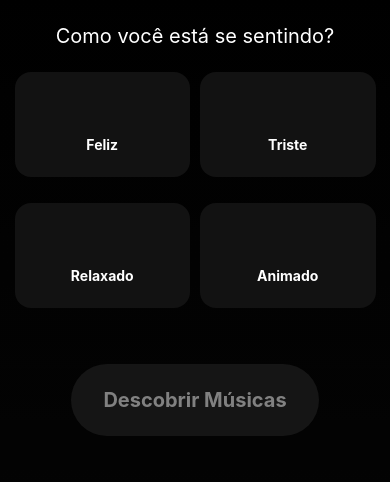
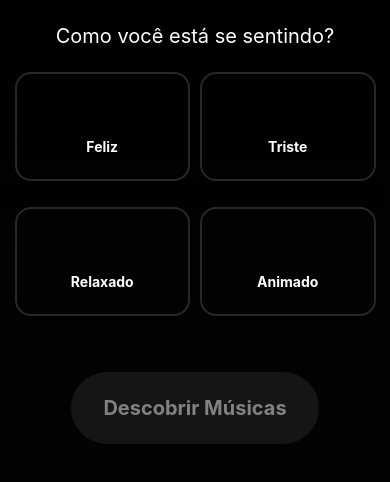
Before and after one commit to Itaifos/dm-app-sofiati, a React Native app: screen / in a window 390 px wide. Shown: the top 482 px of the page. Built offline with nearby package versions, Linux system fonts and the light colour scheme; some icons are missing.

Commit message:
:lipstick: Feat:  mudando background do EmotionButton

```diff
--- a/src/constants/Colors.js
+++ b/src/constants/Colors.js
@@ -8,21 +8,21 @@ export const COLORS = {
     feliz: {
       primary: "#FFD700",
       secondary: "#FFA500",
-      background: "rgba(255, 215, 0, 0.1)",
+      background: "#FFD700",
     },
     triste: {
       primary: "#4169E1",
       secondary: "#8A2BE2",
-      background: "rgba(65, 105, 225, 0.1)",
+      background: "#4169E1",
     },
     relaxado: {
       primary: "#2E8B57",
       secondary: "#20B2AA",
-      background: "rgba(46, 139, 87, 0.1)",
+      background: "#2E8B57",
     },
     animado: {
       primary: "#FF4500",
       secondary: "#FF1493",
-      background: "rgba(255, 69, 0, 0.1)",
+      background: "#FF4500",
     },
   }
--- a/src/screens/Components/EmotionButton.js
+++ b/src/screens/Components/EmotionButton.js
@@ -2,21 +2,32 @@
 import { TouchableOpacity, Text, StyleSheet, View } from "react-native"
 import { COLORS } from "../../constants/Colors"
 import {SIZES, SPACING } from "../../constants/Themes"
+import { GradientColor } from "../Components/GradientColor"
 
 export const EmotionButton = ({ icon: Icon, label, selected, onPress }) => {
   const emotionColors = COLORS[label]
-  const backgroundColor = selected ? COLORS.white : COLORS.darkGray
-  const textColor = selected ? emotionColors.primary : COLORS.white
-  const borderColor = selected ? emotionColors.primary : COLORS.mediumGray
+  const borderColor = selected ? "transparent" : COLORS.mediumGray
+  const textColor = COLORS.white
+  const backgroundColor = selected ? emotionColors.primary : COLORS.darkGray
+
 
   return (
-    <TouchableOpacity style={[styles.button, { backgroundColor, borderColor }]} onPress={onPress}>
+    <TouchableOpacity
+      style={[styles.button, { borderColor }]}
+      onPress={onPress}
+    >
+
+      {selected && (
+        <GradientColor primary={emotionColors.primary} secondary={emotionColors.secondary}/>
+      )}
+
       <View style={styles.icon}>
-        {Icon && <Icon size={32} color={textColor} />}
+          {Icon && <Icon size={32} color={textColor} />}
       </View>
       <Text style={{ color: textColor, fontWeight: "bold" }}>
-        {capitalize(label)}
+          {capitalize(label)}
       </Text>
+
     </TouchableOpacity>
   )
 }
@@ -31,6 +42,8 @@ const styles = StyleSheet.create({
     alignItems: "center",
     justifyContent: "center",
     marginBottom: SPACING.medium,
+    overflow: "hidden",
+    borderWidth: 2
   },
   icon: {
     marginBottom: SPACING.small,
```
